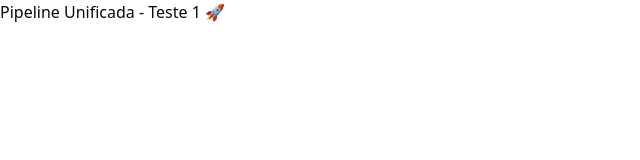
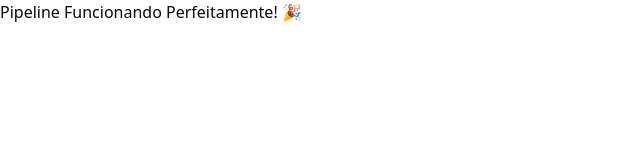
Before and after one commit to geraldobl58/nexo.old-old, a Next.js app in the folder apps/nexo-fe/: page / in a window 1280 px wide. Shown: the top 160 px of the page, without its empty margins (0-640 px from the left). Built offline with nearby package versions, Linux system fonts and the light colour scheme.

Commit message:
feat(fe): update homepage message

```diff
--- a/apps/nexo-fe/src/app/page.tsx
+++ b/apps/nexo-fe/src/app/page.tsx
@@ -1,7 +1,7 @@
 const HomePage = () => {
   return (
     <>
-      <div>Pipeline Unificada - Teste 1 🚀</div>
+      <div>Pipeline Funcionando Perfeitamente! 🎉</div>
     </>
   );
 };
```
